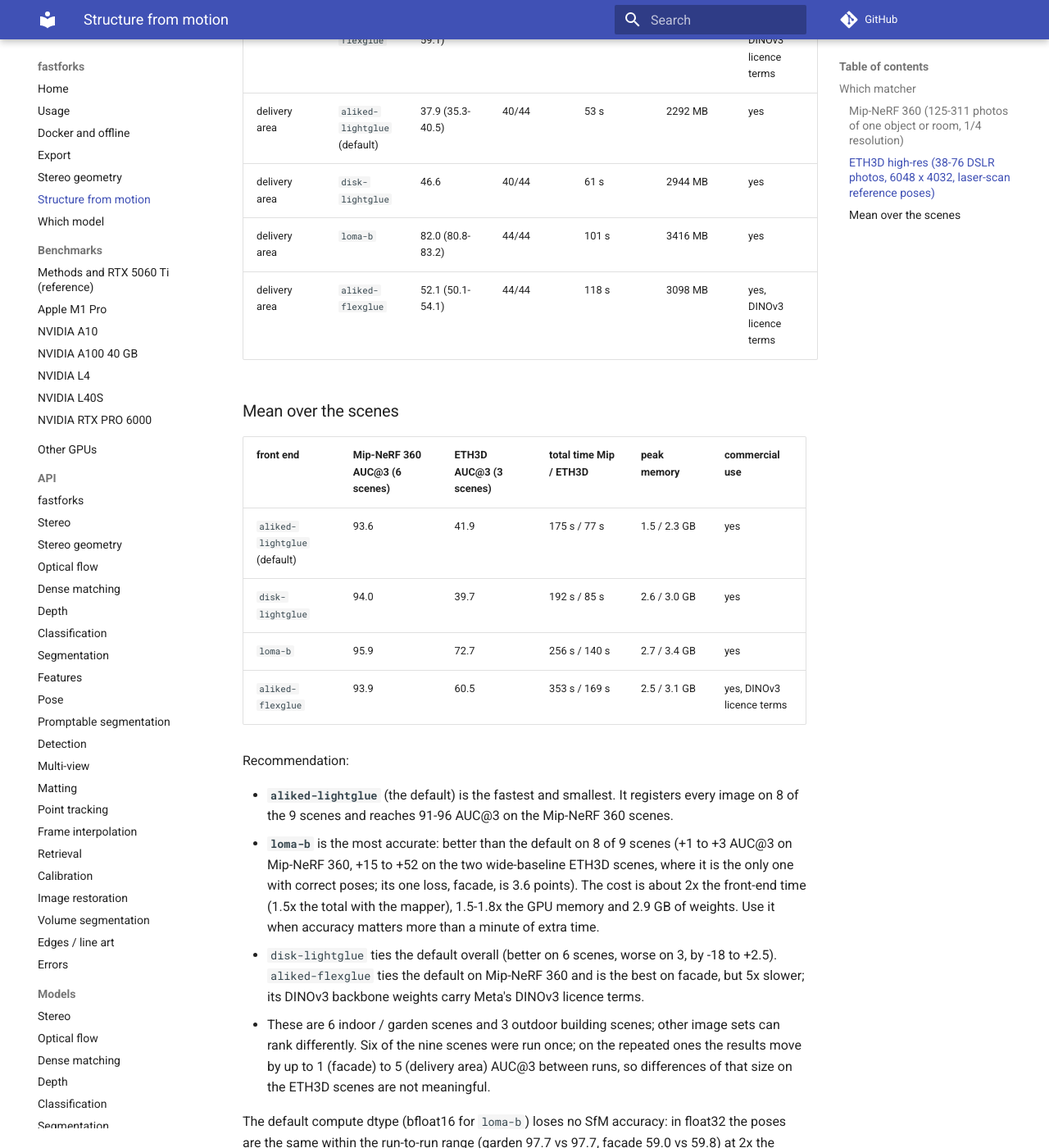
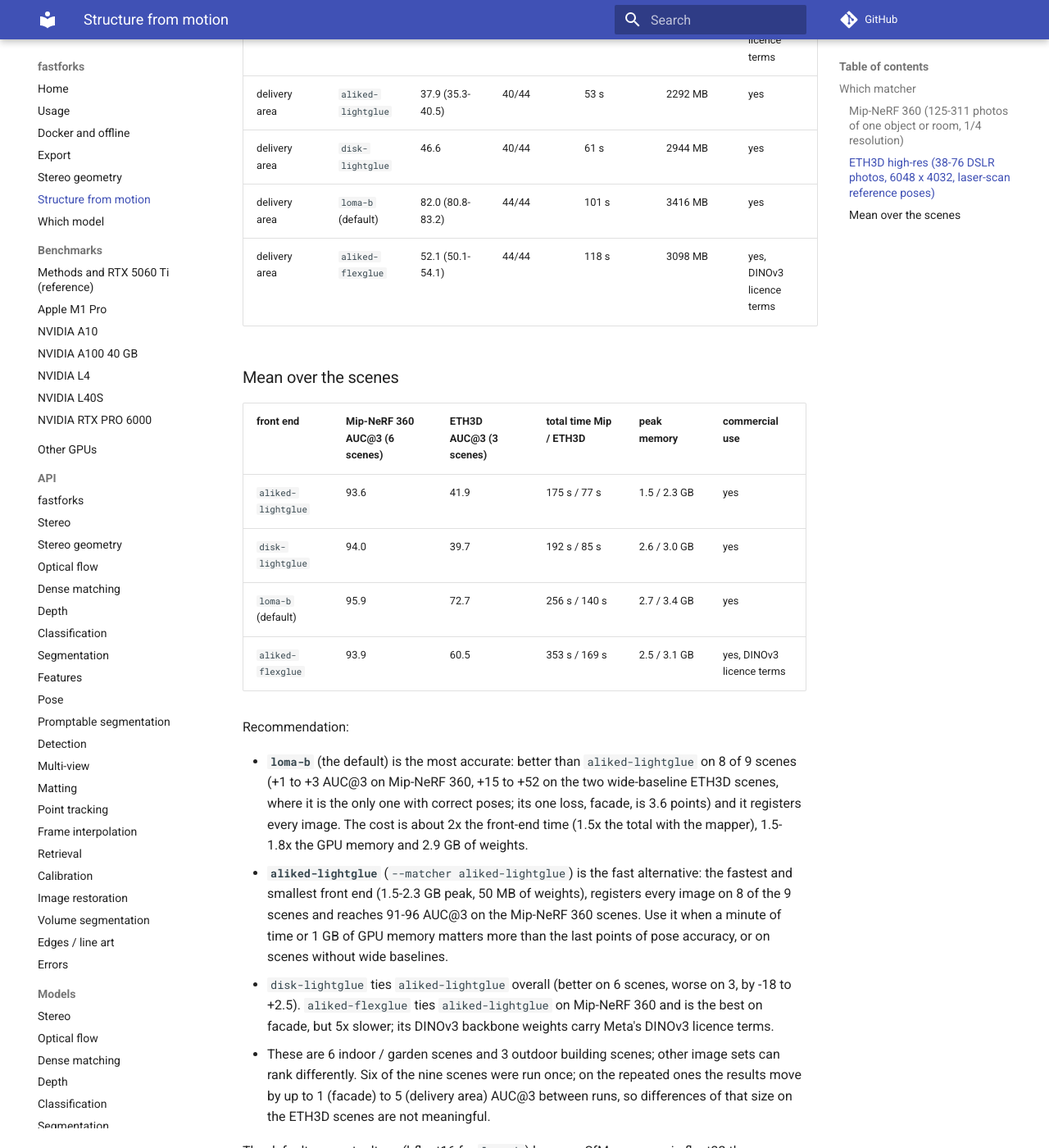
Before and after one commit to kleinicke/fastforks, an MkDocs documentation site: the page built from docs/sfm.md, in a window 1280 px wide and 1400 px high, scrolled down 3733 px. Shown: the whole window at 82% size. Built offline with MkDocs 1.6.1 and Material for MkDocs 9.7.7, drawn with Linux system fonts in a browser that asks for light colours; comment, search, counter and statistics services are not loaded; some of the changed text lies outside the part shown.

Commit message:
sfm: LoMa-B is the default matcher
On the nine SfM scenes of docs/sfm.md LoMa-B is the most accurate front end
(better than ALIKED + LightGlue on 8 of 9, ETH3D AUC@3 72.7 vs 41.9,
Mip-NeRF 360 95.9 vs 93.6) and registers every image, at 1.5x the total
time and 1.5-1.8x the memory. colmap_database, reconstruct and the CLI
default to it (sfm.DEFAULT_MATCHER); aliked-lightglue stays documented as
the fast alternative. The sparse options (keypoints from the card, the
RANSAC threshold, retrieval) do not depend on the matcher; dense_matches
is unused for a sparse matcher.

````diff
--- a/docs/sfm.md
+++ b/docs/sfm.md
@@ -5,16 +5,16 @@ pipeline do: image retrieval picks the image pairs, a matcher finds correspondin
 and the COLMAP mapper (pycolmap) builds the reconstruction.
 
 ```bash
-fastforks sfm scene/images scene/database.db              # COLMAP database: MegaLoc pairs (k=20), ALIKED + LightGlue
+fastforks sfm scene/images scene/database.db              # COLMAP database: MegaLoc pairs (k=20), LoMa-B matches
 colmap mapper --database_path scene/database.db --image_path scene/images --output_path scene/sparse
 fastforks sfm scene/images scene/out --reconstruct        # both steps: out/database.db + out/sparse/0
-fastforks sfm scene/images scene/out --reconstruct --matcher loma-b   # the more accurate matcher (below)
+fastforks sfm scene/images scene/out --reconstruct --matcher aliked-lightglue   # the fast matcher (below)
 ```
 
 ```python
 from fastforks.matching import sfm
 
-stats = sfm.colmap_database("scene/images", "scene/database.db", matcher="loma-b", k=30)
+stats = sfm.colmap_database("scene/images", "scene/database.db", k=30)  # the default matcher, loma-b
 print(stats.verified, stats.seconds)        # per stage: retrieval, matching (incl. verification), database
 rec = sfm.reconstruct("scene/images", "scene/out", k=30)   # + pycolmap's mapper; rec.model = scene/out/sparse/0
 print(rec.registered, rec.points, rec.seconds)
@@ -41,68 +41,70 @@ Reference poses: the scenes' COLMAP reconstructions.
 
 | scene | front end | AUC@3 | registered images | total time | peak memory | commercial use |
 |---|---|---|---|---|---|---|
-| garden | `aliked-lightglue` (default) | 95.1 | 185/185 | 126 s | 1370 MB | yes |
+| garden | `aliked-lightglue` | 95.1 | 185/185 | 126 s | 1370 MB | yes |
 | garden | `disk-lightglue` | 97.6 | 185/185 | 121 s | 2506 MB | yes |
-| garden | `loma-b` | 97.7 | 185/185 | 197 s | 3320 MB | yes |
+| garden | `loma-b` (default) | 97.7 | 185/185 | 197 s | 3320 MB | yes |
 | garden | `aliked-flexglue` | 95.2 | 185/185 | 279 s | 2418 MB | yes, DINOv3 licence terms |
-| counter | `aliked-lightglue` (default) | 95.6 | 240/240 | 223 s | 1426 MB | yes |
+| counter | `aliked-lightglue` | 95.6 | 240/240 | 223 s | 1426 MB | yes |
 | counter | `disk-lightglue` | 96.1 | 240/240 | 250 s | 2438 MB | yes |
-| counter | `loma-b` | 98.2 | 240/240 | 286 s | 2376 MB | yes |
+| counter | `loma-b` (default) | 98.2 | 240/240 | 286 s | 2376 MB | yes |
 | counter | `aliked-flexglue` | 95.7 | 240/240 | 398 s | 2100 MB | yes, DINOv3 licence terms |
-| stump | `aliked-lightglue` (default) | 93.7 | 125/125 | 67 s | 1384 MB | yes |
+| stump | `aliked-lightglue` | 93.7 | 125/125 | 67 s | 1384 MB | yes |
 | stump | `disk-lightglue` | 96.1 | 125/125 | 67 s | 2530 MB | yes |
-| stump | `loma-b` | 97.1 | 125/125 | 108 s | 2376 MB | yes |
+| stump | `loma-b` (default) | 97.1 | 125/125 | 108 s | 2376 MB | yes |
 | stump | `aliked-flexglue` | 94.5 | 125/125 | 181 s | 2140 MB | yes, DINOv3 licence terms |
-| bicycle | `aliked-lightglue` (default) | 93.1 | 194/194 | 135 s | 1422 MB | yes |
+| bicycle | `aliked-lightglue` | 93.1 | 194/194 | 135 s | 1422 MB | yes |
 | bicycle | `disk-lightglue` | 92.8 | 194/194 | 143 s | 2568 MB | yes |
-| bicycle | `loma-b` | 94.4 | 194/194 | 197 s | 2392 MB | yes |
+| bicycle | `loma-b` (default) | 94.4 | 194/194 | 197 s | 2392 MB | yes |
 | bicycle | `aliked-flexglue` | 92.8 | 194/194 | 284 s | 2492 MB | yes, DINOv3 licence terms |
-| kitchen | `aliked-lightglue` (default) | 91.4 | 279/279 | 287 s | 1432 MB | yes |
+| kitchen | `aliked-lightglue` | 91.4 | 279/279 | 287 s | 1432 MB | yes |
 | kitchen | `disk-lightglue` | 87.3 | 279/279 | 290 s | 2446 MB | yes |
-| kitchen | `loma-b` | 92.8 | 279/279 | 380 s | 2376 MB | yes |
+| kitchen | `loma-b` (default) | 92.8 | 279/279 | 380 s | 2376 MB | yes |
 | kitchen | `aliked-flexglue` | 92.0 | 279/279 | 482 s | 2124 MB | yes, DINOv3 licence terms |
-| room | `aliked-lightglue` (default) | 92.9 | 311/311 | 214 s | 1530 MB | yes |
+| room | `aliked-lightglue` | 92.9 | 311/311 | 214 s | 1530 MB | yes |
 | room | `disk-lightglue` | 94.1 | 311/311 | 282 s | 2580 MB | yes |
-| room | `loma-b` | 95.4 | 311/311 | 365 s | 2680 MB | yes |
+| room | `loma-b` (default) | 95.4 | 311/311 | 365 s | 2680 MB | yes |
 | room | `aliked-flexglue` | 93.6 | 311/311 | 494 s | 2454 MB | yes, DINOv3 licence terms |
 
 ### ETH3D high-res (38-76 DSLR photos, 6048 x 4032, laser-scan reference poses)
 
 | scene | front end | AUC@3 | registered images | total time | peak memory | commercial use |
 |---|---|---|---|---|---|---|
-| facade | `aliked-lightglue` (default) | 62.6 | 76/76 | 121 s | 2324 MB | yes |
+| facade | `aliked-lightglue` | 62.6 | 76/76 | 121 s | 2324 MB | yes |
 | facade | `disk-lightglue` | 44.2 | 76/76 | 132 s | 2974 MB | yes |
-| facade | `loma-b` | 59.0 (58.8-59.3) | 76/76 | 233 s | 3418 MB | yes |
+| facade | `loma-b` (default) | 59.0 (58.8-59.3) | 76/76 | 233 s | 3418 MB | yes |
 | facade | `aliked-flexglue` | 71.0 | 76/76 | 261 s | 3100 MB | yes, DINOv3 licence terms |
-| courtyard | `aliked-lightglue` (default) | 25.4 | 38/38 | 58 s | 2286 MB | yes |
+| courtyard | `aliked-lightglue` | 25.4 | 38/38 | 58 s | 2286 MB | yes |
 | courtyard | `disk-lightglue` | 28.4 | 38/38 | 62 s | 2936 MB | yes |
-| courtyard | `loma-b` | 77.0 | 38/38 | 85 s | 3416 MB | yes |
+| courtyard | `loma-b` (default) | 77.0 | 38/38 | 85 s | 3416 MB | yes |
 | courtyard | `aliked-flexglue` | 58.5 (58.0-59.1) | 38/38 | 126 s | 3098 MB | yes, DINOv3 licence terms |
-| delivery area | `aliked-lightglue` (default) | 37.9 (35.3-40.5) | 40/44 | 53 s | 2292 MB | yes |
+| delivery area | `aliked-lightglue` | 37.9 (35.3-40.5) | 40/44 | 53 s | 2292 MB | yes |
 | delivery area | `disk-lightglue` | 46.6 | 40/44 | 61 s | 2944 MB | yes |
-| delivery area | `loma-b` | 82.0 (80.8-83.2) | 44/44 | 101 s | 3416 MB | yes |
+| delivery area | `loma-b` (default) | 82.0 (80.8-83.2) | 44/44 | 101 s | 3416 MB | yes |
 | delivery area | `aliked-flexglue` | 52.1 (50.1-54.1) | 44/44 | 118 s | 3098 MB | yes, DINOv3 licence terms |
 
 ### Mean over the scenes
 
 | front end | Mip-NeRF 360 AUC@3 (6 scenes) | ETH3D AUC@3 (3 scenes) | total time Mip / ETH3D | peak memory | commercial use |
 |---|---|---|---|---|---|
-| `aliked-lightglue` (default) | 93.6 | 41.9 | 175 s / 77 s | 1.5 / 2.3 GB | yes |
+| `aliked-lightglue` | 93.6 | 41.9 | 175 s / 77 s | 1.5 / 2.3 GB | yes |
 | `disk-lightglue` | 94.0 | 39.7 | 192 s / 85 s | 2.6 / 3.0 GB | yes |
-| `loma-b` | 95.9 | 72.7 | 256 s / 140 s | 2.7 / 3.4 GB | yes |
+| `loma-b` (default) | 95.9 | 72.7 | 256 s / 140 s | 2.7 / 3.4 GB | yes |
 | `aliked-flexglue` | 93.9 | 60.5 | 353 s / 169 s | 2.5 / 3.1 GB | yes, DINOv3 licence terms |
 
 Recommendation:
 
-- **`aliked-lightglue`** (the default) is the fastest and smallest. It registers every image on 8 of the 9 scenes and
-  reaches 91-96 AUC@3 on the Mip-NeRF 360 scenes.
-- **`loma-b`** is the most accurate: better than the default on 8 of 9 scenes (+1 to +3 AUC@3 on Mip-NeRF 360, +15 to
-  +52 on the two wide-baseline ETH3D scenes, where it is the only one with correct poses; its one loss, facade, is
-  3.6 points). The cost is about 2x the front-end time (1.5x the total with the mapper), 1.5-1.8x the GPU memory and
-  2.9 GB of weights. Use it when accuracy matters more than a minute of extra time.
-- `disk-lightglue` ties the default overall (better on 6 scenes, worse on 3, by -18 to +2.5). `aliked-flexglue` ties the default on
-  Mip-NeRF 360 and is the best on facade, but 5x slower; its DINOv3 backbone weights carry Meta's DINOv3 licence
-  terms.
+- **`loma-b`** (the default) is the most accurate: better than `aliked-lightglue` on 8 of 9 scenes (+1 to +3 AUC@3 on
+  Mip-NeRF 360, +15 to +52 on the two wide-baseline ETH3D scenes, where it is the only one with correct poses; its one
+  loss, facade, is 3.6 points) and it registers every image. The cost is about 2x the front-end time (1.5x the total
+  with the mapper), 1.5-1.8x the GPU memory and 2.9 GB of weights.
+- **`aliked-lightglue`** (`--matcher aliked-lightglue`) is the fast alternative: the fastest and smallest front end
+  (1.5-2.3 GB peak, 50 MB of weights), registers every image on 8 of the 9 scenes and reaches 91-96 AUC@3 on the
+  Mip-NeRF 360 scenes. Use it when a minute of time or 1 GB of GPU memory matters more than the last points of pose
+  accuracy, or on scenes without wide baselines.
+- `disk-lightglue` ties `aliked-lightglue` overall (better on 6 scenes, worse on 3, by -18 to +2.5). `aliked-flexglue`
+  ties `aliked-lightglue` on Mip-NeRF 360 and is the best on facade, but 5x slower; its DINOv3 backbone weights carry
+  Meta's DINOv3 licence terms.
 - These are 6 indoor / garden scenes and 3 outdoor building scenes; other image sets can rank differently. Six of
   the nine scenes were run once; on the repeated ones the results move by up to 1 (facade) to 5 (delivery area)
   AUC@3 between runs, so differences of that size on the ETH3D scenes are not meaningful.
````
Also changed, not shown: README.md (+1 -1 lines), 3 other files.
